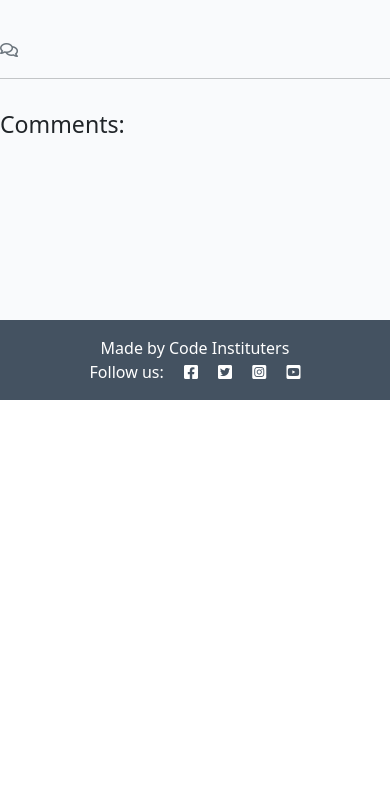
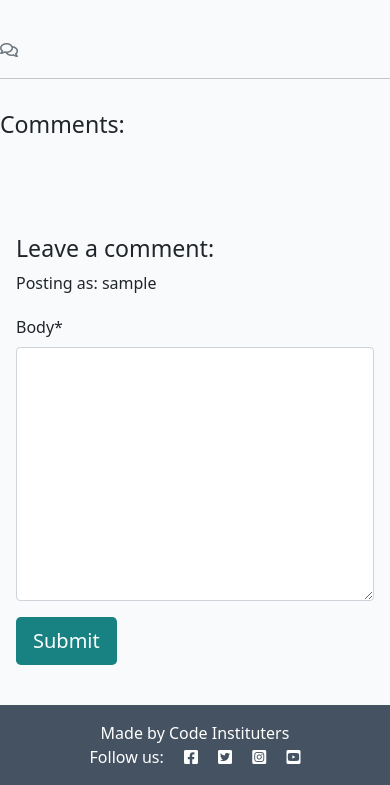
Before and after one commit to JyotiHambir-BC/CodeStar, a Django app: template blog/templates/blog/post_detail.html in a window 390 px wide. Shown: the part 444-1229 px from the top of the page. Before the commit the page ends 844 px from the top, so only its background shows below. Run offline with Django 4.2, Linux system fonts and the light colour scheme; the template is opened without the code that fills it: values that come from a table or form of the project are taken from there, others are empty; the visitor is signed in with stand-in values (Sample User, id 1); parts of the project's set-up code (start-up, migrations or seed data) failed here and were passed over; some libraries are stand-ins or nearby versions.

Commit message:
add comment for form section

```diff
--- /dev/null
+++ b/blog/forms.py
@@ -0,0 +1,7 @@
+from .models import Comment
+from django import forms
+
+class CommentForm(forms.ModelForm):
+    class Meta:
+        model = Comment
+        fields = ('body',)
--- a/blog/templates/blog/post_detail.html
+++ b/blog/templates/blog/post_detail.html
@@ -1,5 +1,6 @@
 {% extends 'base.html' %} {% block content %}
 {% load static %}
+{% load crispy_forms_tags %}
 
 <div class="masthead">
     <div class="container">
@@ -69,6 +70,22 @@
             {% endfor %}
         </div>
     </div>
+    <!-- Creating New Comments -->
+    <div class="col-md-4 card mb-4 mt-3">
+        <div class="card-body">
+            {% if user.is_authenticated %}
+            <h3>Leave a comment:</h3>
+            <p>Posting as: {{ user.username }}</p>
+            <form id="commentForm" method="post" style="margin-top: 1.3em;">
+                {{ comment_form | crispy }}
+                {% csrf_token %}
+                <button id="submitButton" type="submit" class="btn btn-signup btn-lg">Submit</button>
+            </form>
+            {% else %}
+            <p>Log in to leave a comment</p>
+            {% endif %}
+        </div>
+    </div>
 </div>
 
 {% endblock content %}
--- a/blog/views.py
+++ b/blog/views.py
@@ -1,6 +1,7 @@
 from django.shortcuts import render, get_object_or_404
 from django.views import generic
 from .models import Post
+from .forms import CommentForm
 
 # Create your views here.
 class PostList(generic.ListView):
@@ -26,6 +27,7 @@ def post_detail(request, slug):
     post = get_object_or_404(queryset, slug=slug)
     comments = post.comments.all().order_by("-created_on")
     comment_count = post.comments.filter(approved=True).count()
+    comment_form = CommentForm()
 
     return render(
         request,
@@ -33,5 +35,6 @@ def post_detail(request, slug):
         {"post": post,
         "comments": comments,
         "comment_count": comment_count,
+        "comment_form": comment_form,
     },
     )
--- a/codestar/settings.py
+++ b/codestar/settings.py
@@ -48,6 +48,8 @@ INSTALLED_APPS = [
     'allauth',
     'allauth.account',
     'allauth.socialaccount',
+    'crispy_forms',
+    'crispy_bootstrap5',
     'django_summernote',
     'blog',
     'about',
@@ -56,6 +58,9 @@ INSTALLED_APPS = [
 SITE_ID = 1
 LOGIN_REDIRECT_URL = '/'
 LOGOUT_REDIRECT_URL = '/'
+
+CRISPY_ALLOWED_TEMPLATE_PACKS = "bootstrap5"
+CRISPY_TEMPLATE_PACK = "bootstrap5"
 
 MIDDLEWARE = [
     'django.middleware.security.SecurityMiddleware',
--- a/requirements.txt
+++ b/requirements.txt
@@ -1,7 +1,9 @@
 asgiref==3.8.1
+crispy-bootstrap5==0.7
 dj-database-url==0.5.0
 Django==4.2.16
 django-allauth==0.57.2
+django-crispy-forms==2.3
 django-summernote==0.8.20.0
 gunicorn==20.1.0
 oauthlib==3.2.2
```
